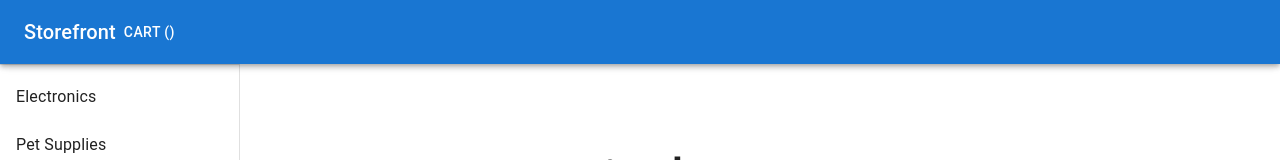
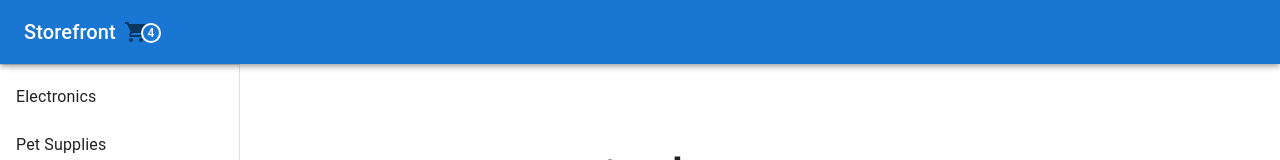
Before and after one commit to modopo/storefont, a React (Create React App) app: page / in a window 1280 px wide. Shown: the top 160 px of the page. Built offline with nearby package versions, Linux system fonts and the light colour scheme; the HTML template or start-up script is replaced by a standard one.

Commit message:
cart icon

```diff
--- a/src/Components/Cart/index.jsx
+++ b/src/Components/Cart/index.jsx
@@ -0,0 +1,24 @@
+import * as React from 'react';
+import Badge from '@mui/material/Badge';
+import { styled } from '@mui/material/styles';
+import IconButton from '@mui/material/IconButton';
+import ShoppingCartIcon from '@mui/icons-material/ShoppingCart';
+
+const StyledBadge = styled(Badge)(({ theme }) => ({
+  '& .MuiBadge-badge': {
+    right: -3,
+    top: 13,
+    border: `2px solid ${theme.palette.background.paper}`,
+    padding: '0 4px',
+  },
+}));
+
+export default function Cart() {
+  return (
+    <IconButton aria-label="cart">
+      <StyledBadge badgeContent={4} color="primary">
+        <ShoppingCartIcon />
+      </StyledBadge>
+    </IconButton>
+  );
+}
--- a/src/Components/Header/index.jsx
+++ b/src/Components/Header/index.jsx
@@ -4,7 +4,7 @@ import AppBar from '@mui/material/AppBar';
 import CssBaseline from '@mui/material/CssBaseline';
 import Toolbar from '@mui/material/Toolbar';
 import Typography from '@mui/material/Typography';
-import { Button } from '@mui/material';
+import Cart from '../Cart';
 
 export default function Header() {
   return (
@@ -15,7 +15,7 @@ export default function Header() {
           <Typography variant="h6" component="div">
             Storefront
           </Typography>
-          <Button color="inherit">Cart ()</Button>
+          <Cart />
         </Toolbar>
       </AppBar>
     </Box>
--- a/src/Components/Products/index.js
+++ b/src/Components/Products/index.js
@@ -21,8 +21,6 @@ export default function Products() {
       payload: name
     })
   }
-
-  console.log(cart);
 
   return (
     <Grid container justifyContent="center" spacing={1} rowSpacing={1}>
```
